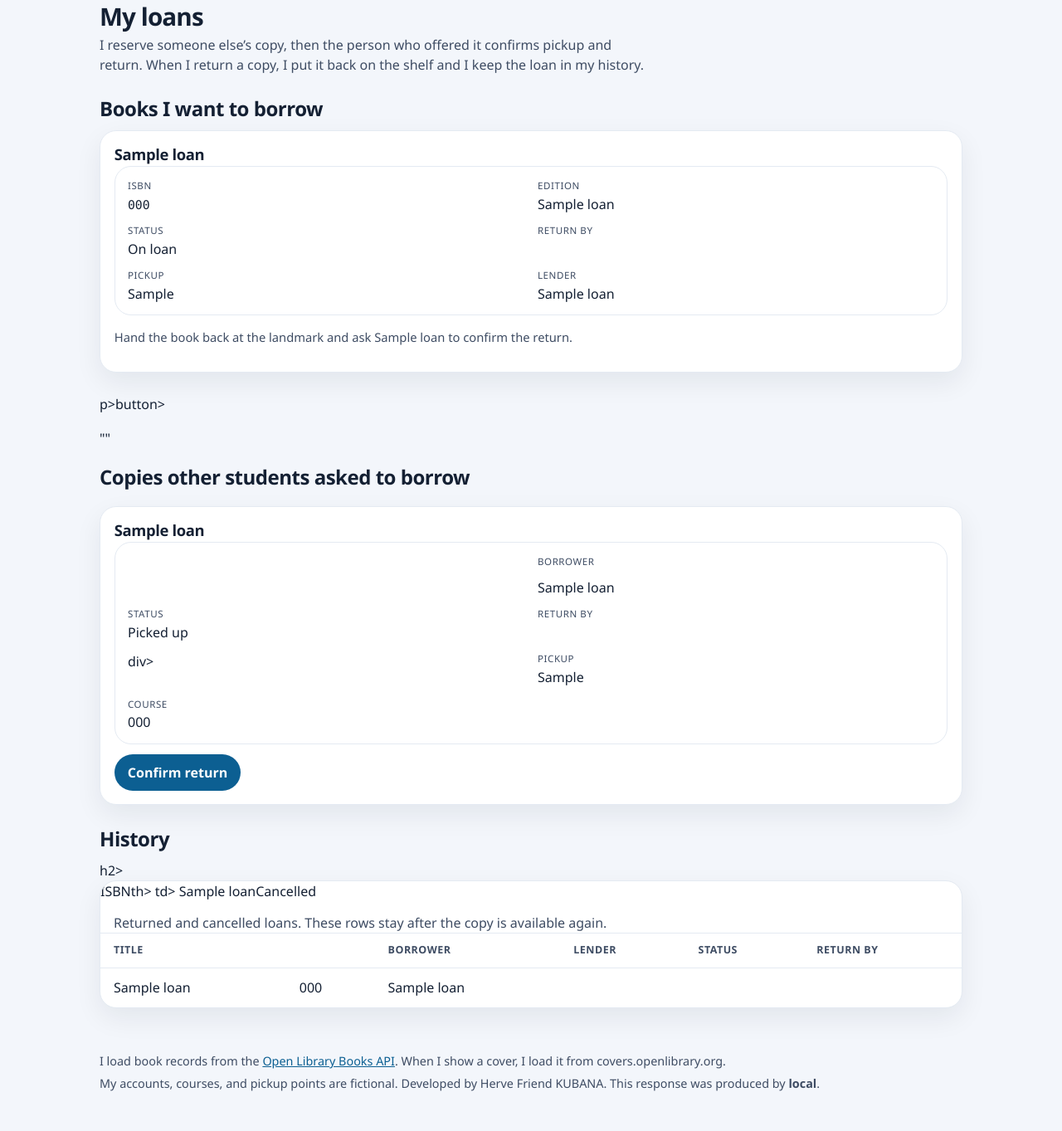
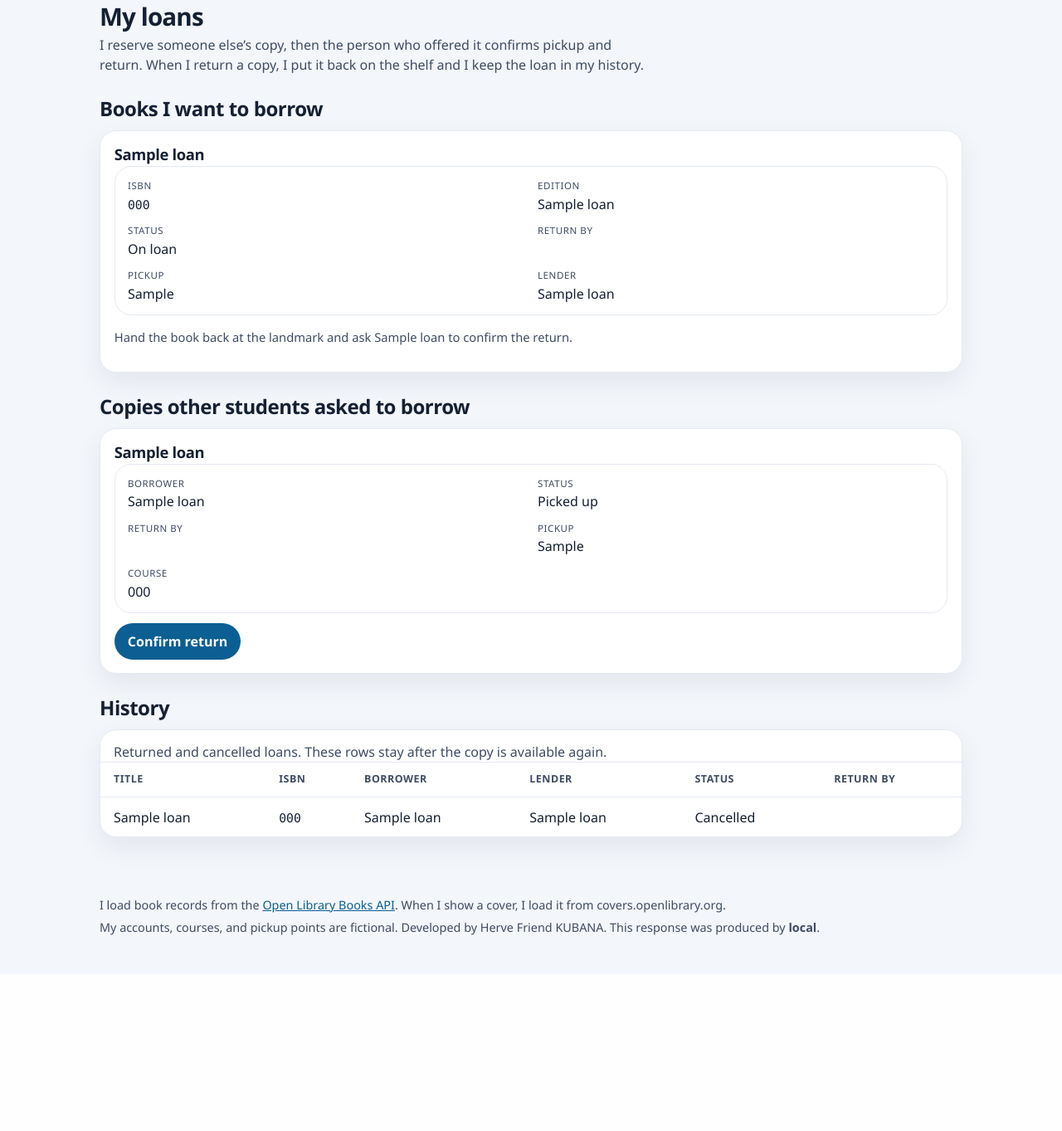
Before and after one commit to Kubanaherve/courseshelf, a Flask app: template app/templates/loans.html in a window 1280 px wide. Shown: the part 138-1501 px from the top of the page at 83% size. After the commit the page ends 1265 px from the top, so only its background shows below. Run offline with Flask 3, Linux system fonts and the light colour scheme; the template is opened without the code that fills it: most values are stand-ins (such as "Sample title", 1, 10 or a date in 2020); parts of the project's set-up code (start-up, migrations or seed data) failed here and were passed over; some libraries are stand-ins or nearby versions.

Commit message:
I fixed the issue in the loans.html file

```diff
--- a/app/openlibrary.py
+++ b/app/openlibrary.py
@@ -16,6 +16,7 @@ import urllib.request
 from dataclasses import dataclass, field
 
 from app.core import connection
+
 
 API_URL = "https://openlibrary.org/api/books"
 DEFAULT_USER_AGENT = (
--- a/app/routes.py
+++ b/app/routes.py
@@ -261,7 +261,6 @@ def register_routes(app):
         }
         return body, 200 if database == "ok" else 503
 
-
 def _empty_offer():
     return {
         "isbn": "",
--- a/app/templates/loans.html
+++ b/app/templates/loans.html
@@ -41,7 +41,8 @@
   {% endif %}
 </section>
 
-<section></section>p>button></dd></div>""  <h2>Copies other students asked to borrow</h2>
+<section>
+  <h2>Copies other students asked to borrow</h2>
   {% if lending %}
   <ul class="loan-list">
     {% for loan in lending %}
@@ -49,18 +50,18 @@
       <article>
         <h3>{{ loan.title }}</h3>
         <dl class="facts">
-          <div></div><dt>Borrower</dt><dd></dd>{{ loan.other_name }}</dd></div>
+          <div><dt>Borrower</dt><dd>{{ loan.other_name }}</dd></div>
           <div><dt>Status</dt><dd>{{ "Reserved, not picked up" if loan.status == "reserved" else "Picked up" }}</dd></div>
-          <div><dt>Return by</dt><dd>{{ loan.return_by|shortdate }}</dd></div>div>
+          <div><dt>Return by</dt><dd>{{ loan.return_by|shortdate }}</dd></div>
           <div><dt>Pickup</dt><dd>{{ loan.pickup_landmark }}</dd></div>
           <div><dt>Course</dt><dd>{{ loan.course_code }}</dd></div>
         </dl>
         {% if loan.status == "reserved" %}
         <form method="post" action="{{ url_for('pickup', loan_id=loan.id) }}">
           <input type="hidden" name="csrf_token" value="{{ csrf }}">
-          <button type=""submit">Confirm pickup</button>
+          <button type="submit">Confirm pickup</button>
         </form>
-        <form method="post" action="{{ url_for('cancel', loan_id=loan.id) }}"></form>
+        <form method="post" action="{{ url_for('cancel', loan_id=loan.id) }}">
           <input type="hidden" name="csrf_token" value="{{ csrf }}">
           <button type="submit">Decline reservation</button>
         </form>
@@ -83,7 +84,7 @@
 </section>
 
 <section>
-  <h2>History</h2>h2>
+  <h2>History</h2>
   {% if history %}
   <div class="table-wrap">
     <table>
@@ -91,21 +92,21 @@
       <thead>
         <tr>
           <th scope="col">Title</th>
-          <th scope="""col"></th>ISBN</th>
+          <th scope="col">ISBN</th>
           <th scope="col">Borrower</th>
           <th scope="col">Lender</th>
-          <th scope="""col">Status</th>th>
+          <th scope="col">Status</th>
           <th scope="col">Return by</th>
         </tr>
       </thead>
       <tbody>
         {% for loan in history %}
         <tr>
-          <td>{{ loan.title }}</td>td>
-          <td><span class="isbn"></span>{{ loan.isbn13 }}</span></td>
+          <td>{{ loan.title }}</td>
+          <td><span class="isbn">{{ loan.isbn13 }}</span></td>
           <td>{{ loan.borrower_name }}</td>
-          <td></td>{{ loan.lender_name }}</td>
-          <td></td>{{ "Returned" if loan.status == "returned" else "Cancelled" }}</td>
+          <td>{{ loan.lender_name }}</td>
+          <td>{{ "Returned" if loan.status == "returned" else "Cancelled" }}</td>
           <td>{{ loan.return_by|shortdate }}</td>
         </tr>
         {% endfor %}
@@ -114,7 +115,7 @@
   </div>
   {% else %}
   <div class="empty">
-    <h3></h3>No earlier loans</h3>
+    <h3>No earlier loans</h3>
     <p>Finished loans will stay listed here after a return or a cancellation.</p>
   </div>
   {% endif %}
```
Also changed, not shown: README.md.
